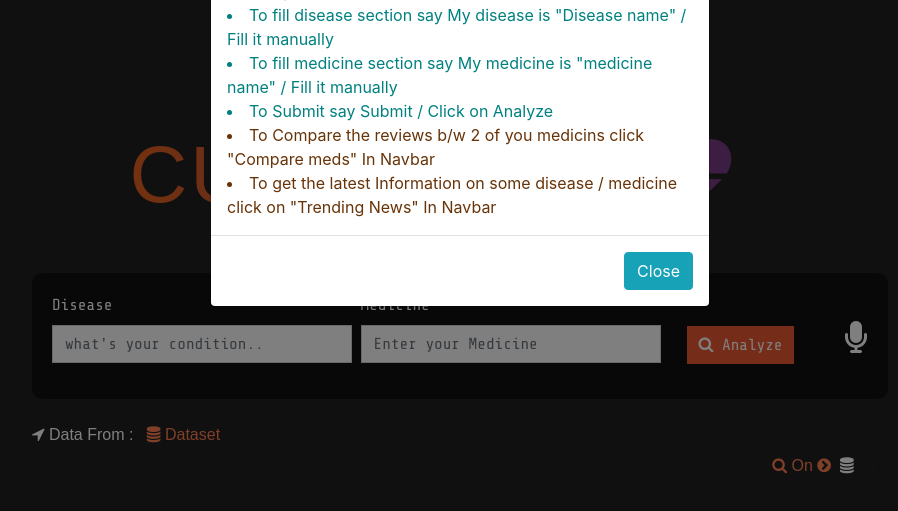
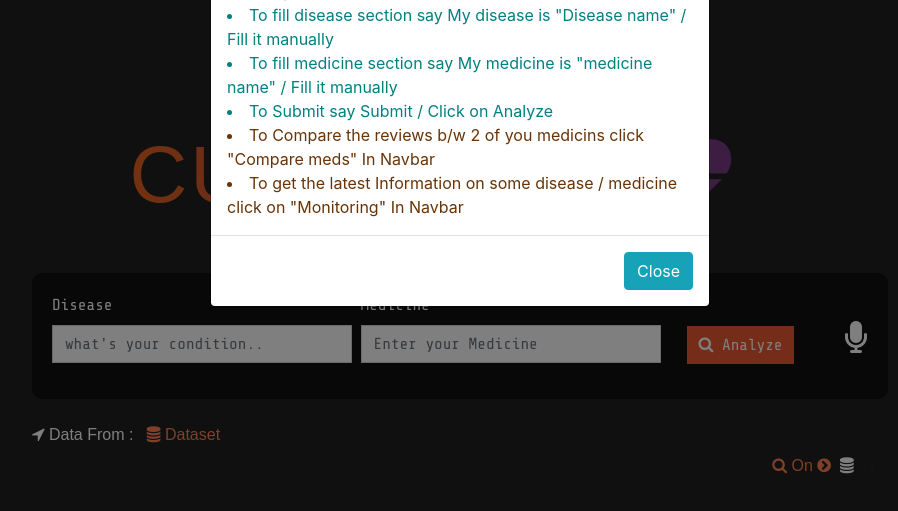
Before and after one commit to SARTHAK1SINGH/HackthonFB, a Flask app: template templates/index.html in a window 1280 px wide. Shown: the part 364-875 px from the top of the page, without its empty margins (180-1078 px from the left). Run offline with Flask 2, Linux system fonts and the light colour scheme; the template is opened without the code that fills it, so the values that code supplies are empty; parts of the project's set-up code (start-up, migrations or seed data) failed here and were passed over; some libraries are stand-ins or nearby versions.

Commit message:
Route updated

```diff
--- a/templates/index.html
+++ b/templates/index.html
@@ -262,7 +262,7 @@ voiceactivation();
               <li>To fill medicine section say My medicine is "medicine name" / Fill it manually</li>
               <li>To Submit say Submit / Click on Analyze</li>
               <li style="color: rgb(104, 51, 7);">To Compare the reviews b/w 2 of you medicins click "Compare meds" In Navbar</li>
-              <li style="color: rgb(104, 51, 7);">To get the latest Information on some disease / medicine click on "Trending News" In Navbar</li>
+              <li style="color: rgb(104, 51, 7);">To get the latest Information on some disease / medicine click on "Monitoring" In Navbar</li>
           </div>
           <div class="modal-footer">
             <button type="button" class="btn btn-info" data-dismiss="modal">Close</button>
@@ -296,7 +296,7 @@ voiceactivation();
         <a style="color: rgb(115, 216, 216);" data-toggle="tooltip" data-placement="bottom" title="Compare 2 of your medicines"  href="{{url_for('compare')}}"><b>Comapre Meds</b></a>
       </li>&nbsp;&nbsp;&nbsp;&nbsp;&nbsp;&nbsp;&nbsp;
            <li class="nav-item">
-        <a style="color: rgb(115, 216, 216);" data-toggle="tooltip" data-placement="bottom" title="Let's Give you Latest news on your topic"  href="{{url_for('explore')}}"><b>Trending News</b></a>
+        <a style="color: rgb(115, 216, 216);" data-toggle="tooltip" data-placement="bottom" title="Let's Give you Latest news on your topic"  href="{{url_for('explore')}}"><b>Monitoring</b></a>
       </li>&nbsp;&nbsp;&nbsp;
     </ul>
     <form class="form-inline my-2 my-lg-0">
```
